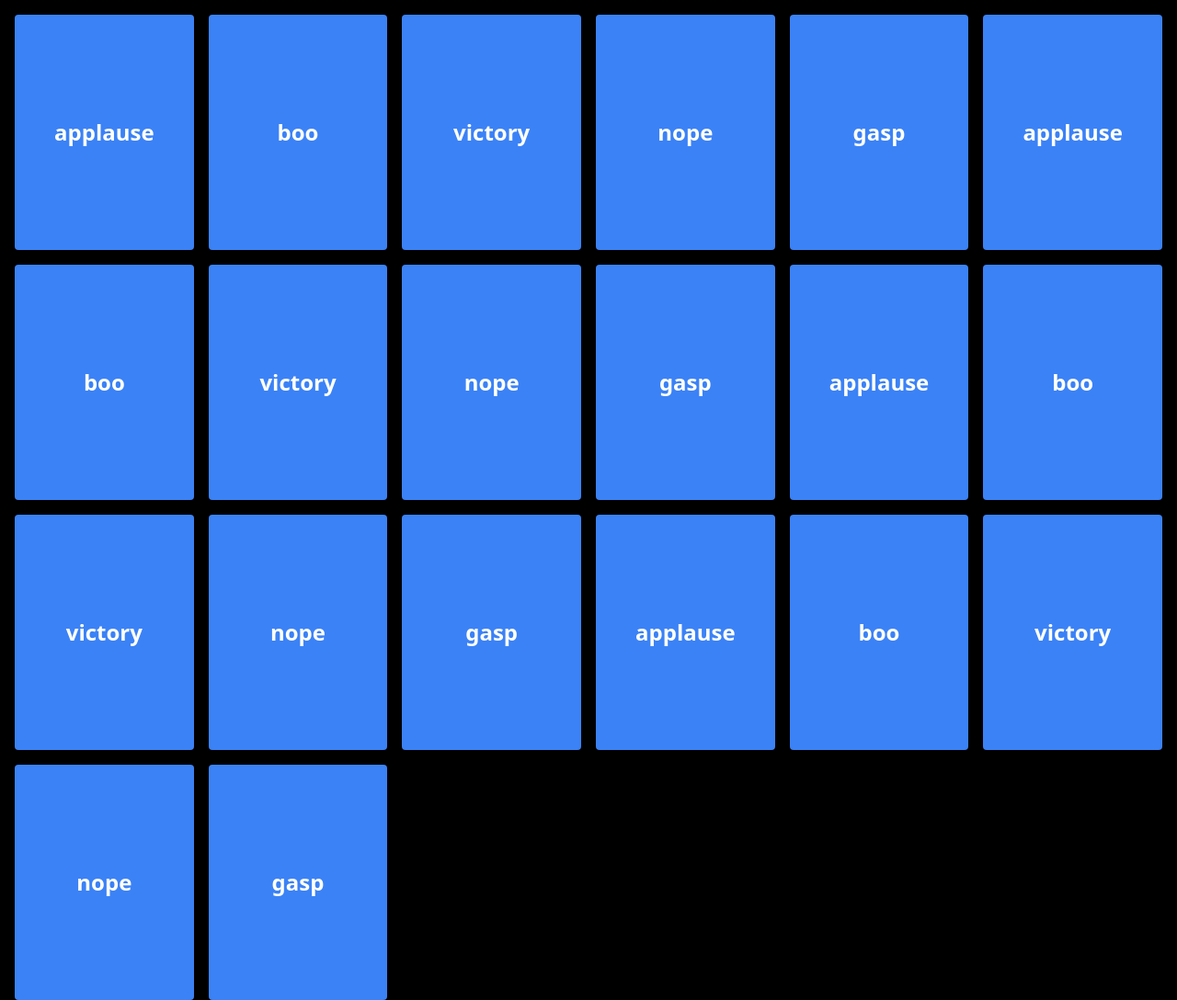
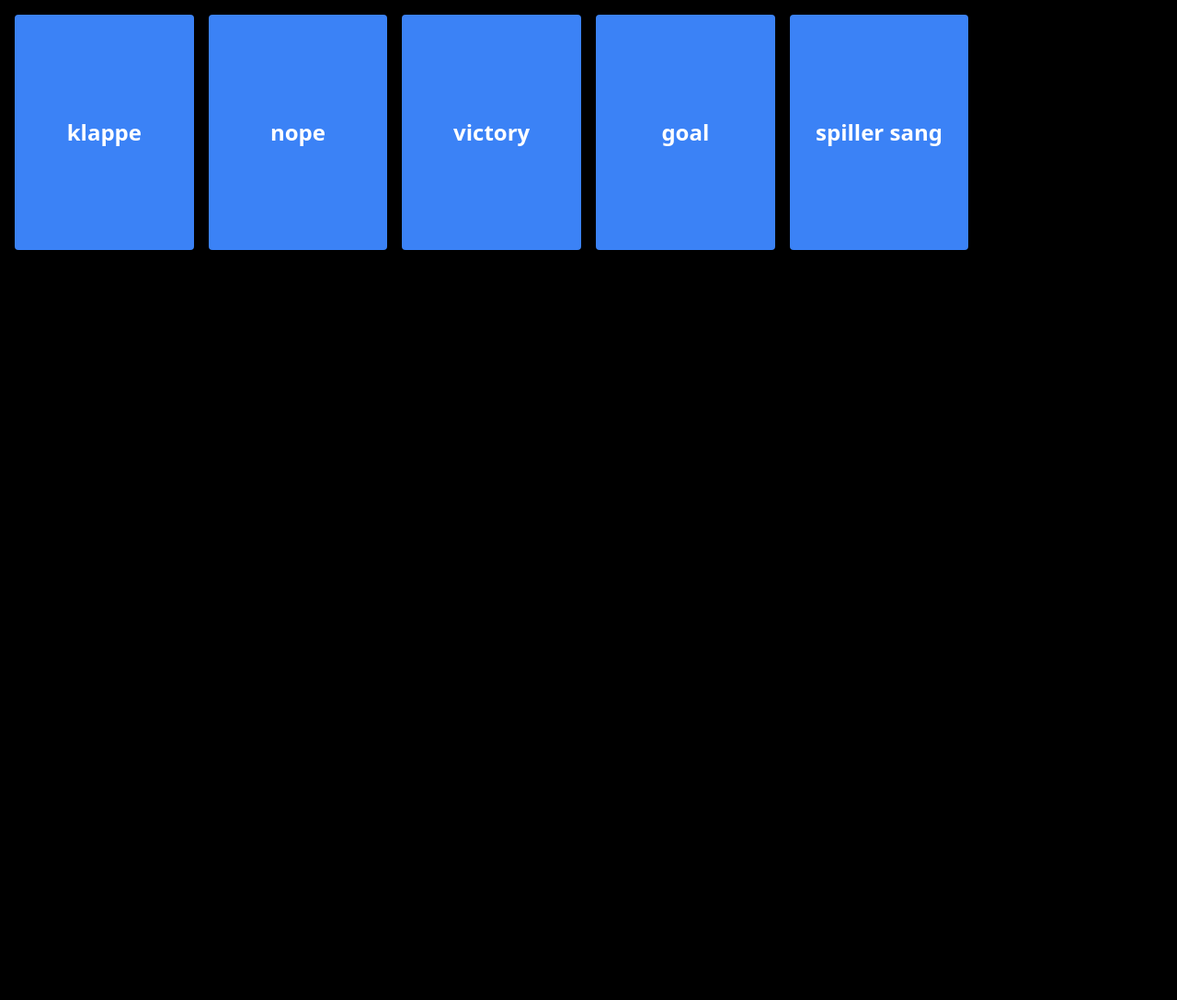
Before and after one commit to marianomino/marianomino.github.io, a plain HTML site: page soundboard/index.html in a window 1280 px wide. Shown: the whole page at 92% size. After the commit the page ends 800 px from the top, so only its background shows below. Drawn offline with nearby package versions, Linux system fonts and the light colour scheme.

Commit message:
Update with new sounds

```diff
--- a/soundboard/index.html
+++ b/soundboard/index.html
@@ -62,18 +62,18 @@
       class="grid grid-cols-2 md:grid-cols-3 lg:grid-cols-4 xl:grid-cols-6 gap-4 m-4"
     >
       <button
-        id="applause"
+        id="klappe"
         class="w-full h-64 bg-blue-500 hover:bg-blue-700 text-white font-bold rounded flex items-center justify-center relative overflow-hidden"
         onClick="play_sound(this.id)"
       >
-        <span class="text-2xl">applause</span>
+        <span class="text-2xl">klappe</span>
       </button>
       <button
-        id="boo"
+        id="nope"
         class="w-full h-64 bg-blue-500 hover:bg-blue-700 text-white font-bold rounded flex items-center justify-center relative overflow-hidden"
         onClick="play_sound(this.id)"
       >
-        <span class="text-2xl">boo</span>
+        <span class="text-2xl">nope</span>
       </button>
       <button
         id="victory"
@@ -83,132 +83,24 @@
         <span class="text-2xl">victory</span>
       </button>
       <button
-        id="nope"
+        id="goal"
         class="w-full h-64 bg-blue-500 hover:bg-blue-700 text-white font-bold rounded flex items-center justify-center relative overflow-hidden"
         onClick="play_sound(this.id)"
       >
-        <span class="text-2xl">nope</span>
+        <span class="text-2xl">goal</span>
       </button>
       <button
-        id="gasp"
+        id="spiller-sang"
         class="w-full h-64 bg-blue-500 hover:bg-blue-700 text-white font-bold rounded flex items-center justify-center relative overflow-hidden"
         onClick="play_sound(this.id)"
       >
-        <span class="text-2xl">gasp</span>
-      </button>
-
-      <button
-        id="applause"
-        class="w-full h-64 bg-blue-500 hover:bg-blue-700 text-white font-bold rounded flex items-center justify-center relative overflow-hidden"
-        onClick="play_sound(this.id)"
-      >
-        <span class="text-2xl">applause</span>
-      </button>
-      <button
-        id="boo"
-        class="w-full h-64 bg-blue-500 hover:bg-blue-700 text-white font-bold rounded flex items-center justify-center relative overflow-hidden"
-        onClick="play_sound(this.id)"
-      >
-        <span class="text-2xl">boo</span>
-      </button>
-      <button
-        id="victory"
-        class="w-full h-64 bg-blue-500 hover:bg-blue-700 text-white font-bold rounded flex items-center justify-center relative overflow-hidden"
-        onClick="play_sound(this.id)"
-      >
-        <span class="text-2xl">victory</span>
-      </button>
-      <button
-        id="nope"
-        class="w-full h-64 bg-blue-500 hover:bg-blue-700 text-white font-bold rounded flex items-center justify-center relative overflow-hidden"
-        onClick="play_sound(this.id)"
-      >
-        <span class="text-2xl">nope</span>
-      </button>
-      <button
-        id="gasp"
-        class="w-full h-64 bg-blue-500 hover:bg-blue-700 text-white font-bold rounded flex items-center justify-center relative overflow-hidden"
-        onClick="play_sound(this.id)"
-      >
-        <span class="text-2xl">gasp</span>
-      </button>
-
-      <button
-        id="applause"
-        class="w-full h-64 bg-blue-500 hover:bg-blue-700 text-white font-bold rounded flex items-center justify-center relative overflow-hidden"
-        onClick="play_sound(this.id)"
-      >
-        <span class="text-2xl">applause</span>
-      </button>
-      <button
-        id="boo"
-        class="w-full h-64 bg-blue-500 hover:bg-blue-700 text-white font-bold rounded flex items-center justify-center relative overflow-hidden"
-        onClick="play_sound(this.id)"
-      >
-        <span class="text-2xl">boo</span>
-      </button>
-      <button
-        id="victory"
-        class="w-full h-64 bg-blue-500 hover:bg-blue-700 text-white font-bold rounded flex items-center justify-center relative overflow-hidden"
-        onClick="play_sound(this.id)"
-      >
-        <span class="text-2xl">victory</span>
-      </button>
-      <button
-        id="nope"
-        class="w-full h-64 bg-blue-500 hover:bg-blue-700 text-white font-bold rounded flex items-center justify-center relative overflow-hidden"
-        onClick="play_sound(this.id)"
-      >
-        <span class="text-2xl">nope</span>
-      </button>
-      <button
-        id="gasp"
-        class="w-full h-64 bg-blue-500 hover:bg-blue-700 text-white font-bold rounded flex items-center justify-center relative overflow-hidden"
-        onClick="play_sound(this.id)"
-      >
-        <span class="text-2xl">gasp</span>
-      </button>
-
-      <button
-        id="applause"
-        class="w-full h-64 bg-blue-500 hover:bg-blue-700 text-white font-bold rounded flex items-center justify-center relative overflow-hidden"
-        onClick="play_sound(this.id)"
-      >
-        <span class="text-2xl">applause</span>
-      </button>
-      <button
-        id="boo"
-        class="w-full h-64 bg-blue-500 hover:bg-blue-700 text-white font-bold rounded flex items-center justify-center relative overflow-hidden"
-        onClick="play_sound(this.id)"
-      >
-        <span class="text-2xl">boo</span>
-      </button>
-      <button
-        id="victory"
-        class="w-full h-64 bg-blue-500 hover:bg-blue-700 text-white font-bold rounded flex items-center justify-center relative overflow-hidden"
-        onClick="play_sound(this.id)"
-      >
-        <span class="text-2xl">victory</span>
-      </button>
-      <button
-        id="nope"
-        class="w-full h-64 bg-blue-500 hover:bg-blue-700 text-white font-bold rounded flex items-center justify-center relative overflow-hidden"
-        onClick="play_sound(this.id)"
-      >
-        <span class="text-2xl">nope</span>
-      </button>
-      <button
-        id="gasp"
-        class="w-full h-64 bg-blue-500 hover:bg-blue-700 text-white font-bold rounded flex items-center justify-center relative overflow-hidden"
-        onClick="play_sound(this.id)"
-      >
-        <span class="text-2xl">gasp</span>
+        <span class="text-2xl">spiller sang</span>
       </button>
     </div>
     <script>
       document.addEventListener("DOMContentLoaded", function () {
 
-        const soundFiles = ["applause", "boo", "victory", "nope", "gasp"];
+        const soundFiles = ["klappe", "nope", "victory", "goal", "spiller-sang"];
         const audios = {};
 
         soundFiles.forEach((filename) => {
```
Also changed, not shown: 5 other files.
